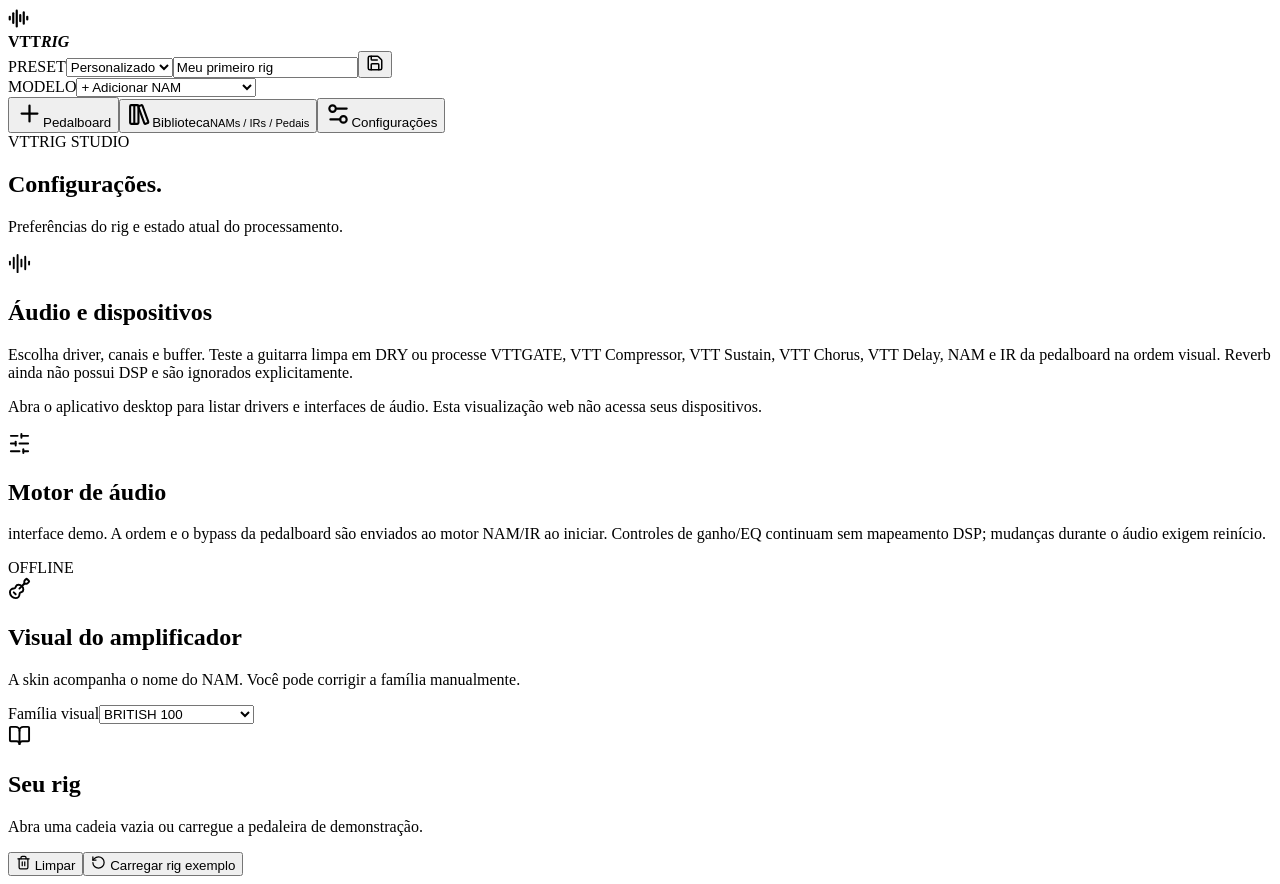
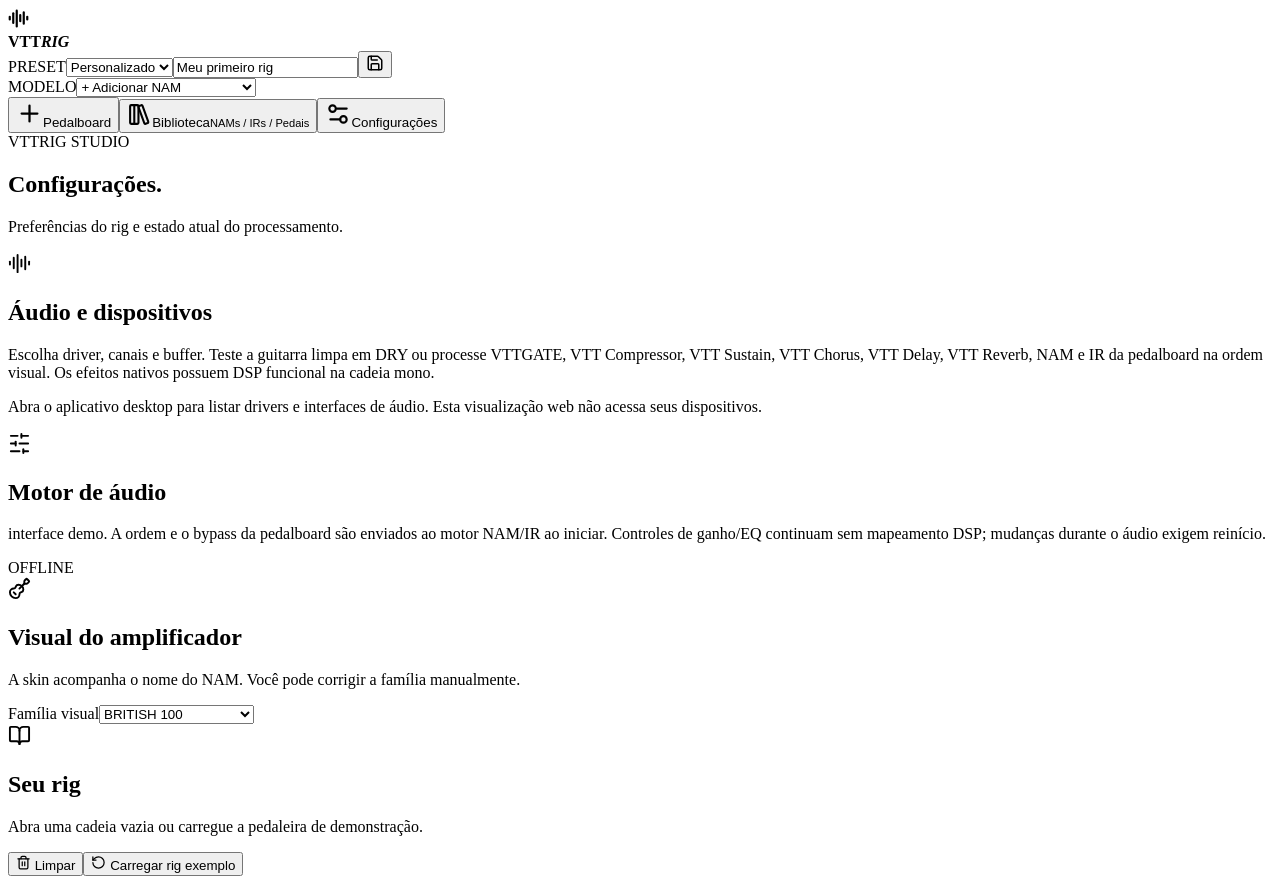
Before and after one commit to gmveratti/rea_guitar_nam, a React (Vite) app: page / in a window 1280 px wide. Both pictures are taken after a click on the button "Configurações". Built offline with nearby package versions, Linux system fonts and the light colour scheme; the HTML template or start-up script is replaced by a standard one.

Commit message:
feat(reverb): integrar Room DSP C++ com manifestos Rust e pedalboard

```diff
--- a/src/components/AudioDevices.tsx
+++ b/src/components/AudioDevices.tsx
@@ -178,7 +178,7 @@
       <AudioLines size={23}/>
       <div>
         <h2>Áudio e dispositivos</h2>
-        <p>Escolha driver, canais e buffer. Teste a guitarra limpa em DRY ou processe VTTGATE, VTT Compressor, VTT Sustain, VTT Chorus, VTT Delay, NAM e IR da pedalboard na ordem visual. Reverb ainda não possui DSP e são ignorados explicitamente.</p>
+        <p>Escolha driver, canais e buffer. Teste a guitarra limpa em DRY ou processe VTTGATE, VTT Compressor, VTT Sustain, VTT Chorus, VTT Delay, VTT Reverb, NAM e IR da pedalboard na ordem visual. Os efeitos nativos possuem DSP funcional na cadeia mono.</p>
         {!native ? (
           <p role="status">Abra o aplicativo desktop para listar drivers e interfaces de áudio. Esta visualização web não acessa seus dispositivos.</p>
         ) : (
```
